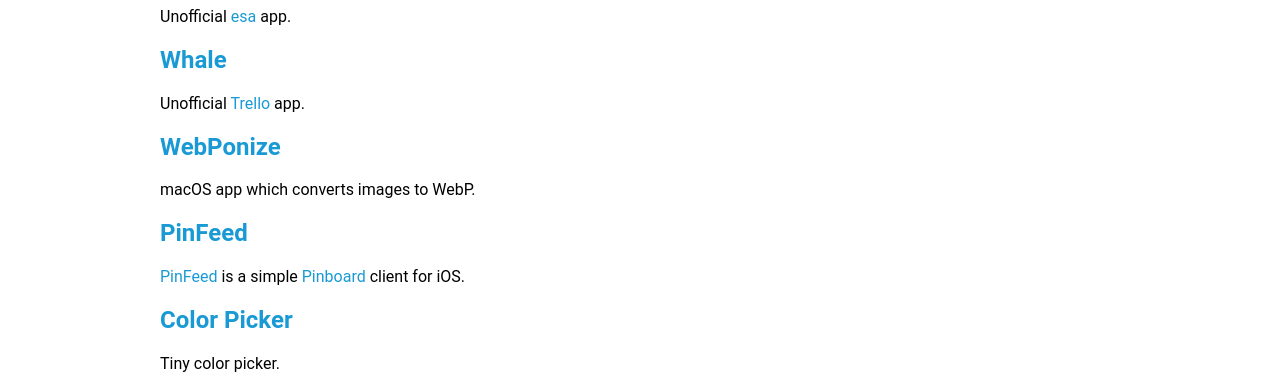
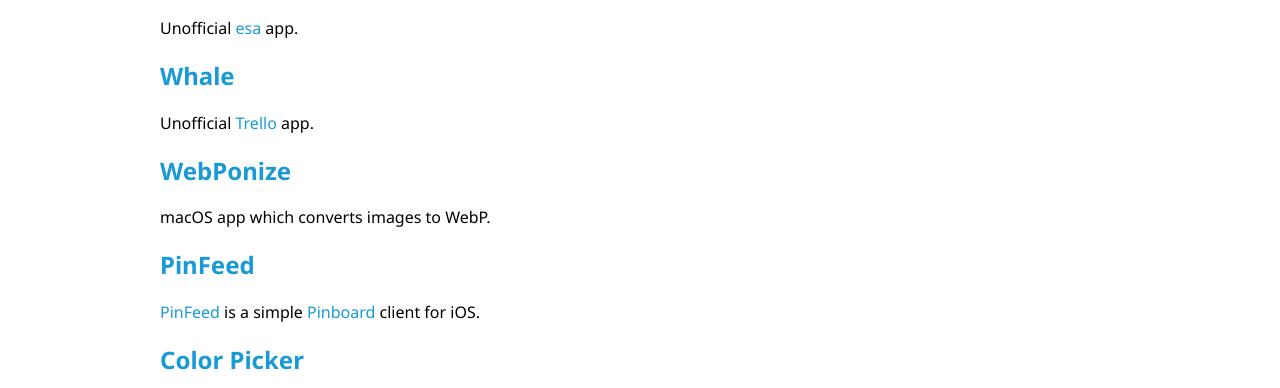
Before and after one commit to 1000ch/1000ch.github.io, a plain HTML site: page index.html in a window 1280 px wide. Shown: the part 122-510 px from the top of the page. Drawn offline with Linux system fonts and the light colour scheme.

Commit message:
Use Noto Sans

```diff
--- a/index.html
+++ b/index.html
@@ -5,14 +5,14 @@
     <meta name="viewport" content="width=device-width, initial-scale=1">
     <title>1000ch.github.io</title>
     <style>
-      body { font-family: Roboto, Helvetica, Arial, sans-serif; }
-      code { font-family: "Roboto Mono", "Source Code Pro", Consolas, "Courier New", monospace; }
+      body { font-family: "Noto Sans", sans-serif; }
       .container { margin: auto; max-width: 960px; }
       a { text-decoration: none; color: #199ad5; }
       a:hover, a:active { color: #e2007a; }
       a code { color: #199ad5 !important; }
       a:hover code, a:active code { color: #e2007a !important; }
     </style>
+    <link href="https://fonts.googleapis.com/css?family=Noto+Sans:400,700" rel="stylesheet">
   </head>
   <body>
     <div class="container">
```
